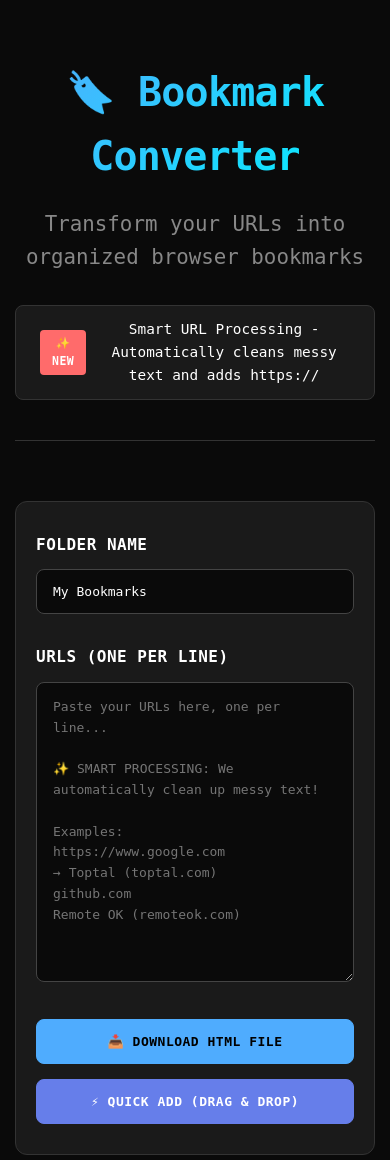
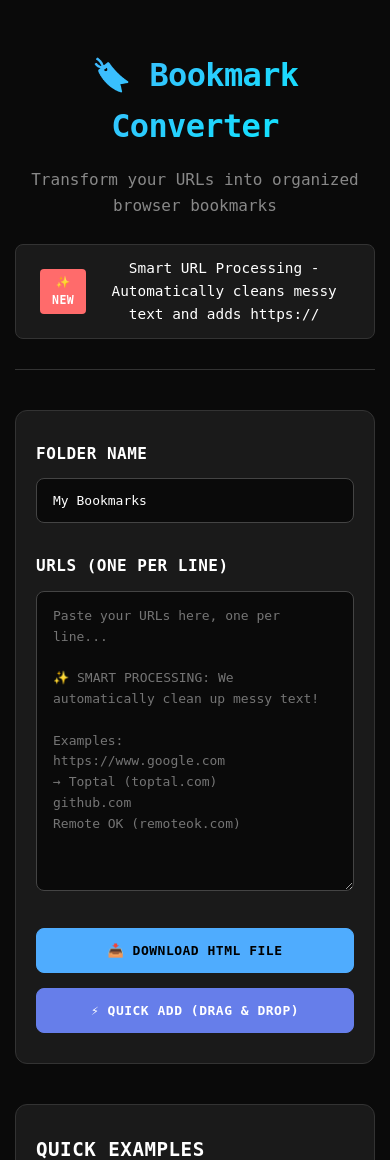
Before and after one commit to harish-govindasamy/bookmark-converter, a Flask app: page / in a window 390 px wide. Shown: the top 1160 px of the page. Run offline with Flask 3, Linux system fonts and the light colour scheme; data that the repository does not hold is empty.

Commit message:
Optimize layout: smaller title/heading and wider form section
- Reduce title size from 3.5em to 2.5em for more compact header
- Reduce subtitle size from 1.3em to 1.1em
- Change grid layout from 1fr 1fr to 2fr 1fr (form gets 2/3 width)
- Reduce header padding and margins for better space utilization
- Maintain responsive design for mobile devices

```diff
--- a/templates/index.html
+++ b/templates/index.html
@@ -31,15 +31,15 @@
 
         .header {
             text-align: center;
-            margin-bottom: 60px;
-            padding: 40px 0;
+            margin-bottom: 40px;
+            padding: 30px 0;
             border-bottom: 1px solid #333;
         }
 
         .header h1 {
-            font-size: 3.5em;
+            font-size: 2.5em;
             font-weight: 700;
-            margin-bottom: 20px;
+            margin-bottom: 15px;
             background: linear-gradient(135deg, #4facfe 0%, #00f2fe 100%);
             -webkit-background-clip: text;
             -webkit-text-fill-color: transparent;
@@ -48,10 +48,10 @@
         }
 
         .header p {
-            font-size: 1.3em;
+            font-size: 1.1em;
             color: #888;
             font-weight: 400;
-            margin-bottom: 30px;
+            margin-bottom: 25px;
         }
 
         .feature-highlight {
@@ -79,8 +79,8 @@
 
         .content {
             display: grid;
-            grid-template-columns: 1fr 1fr;
-            gap: 60px;
+            grid-template-columns: 2fr 1fr;
+            gap: 40px;
             align-items: start;
         }
 
@@ -743,7 +743,11 @@
             }
 
             .header h1 {
-                font-size: 2.5em;
+                font-size: 2em;
+            }
+
+            .header p {
+                font-size: 1em;
             }
 
             .content {
```
